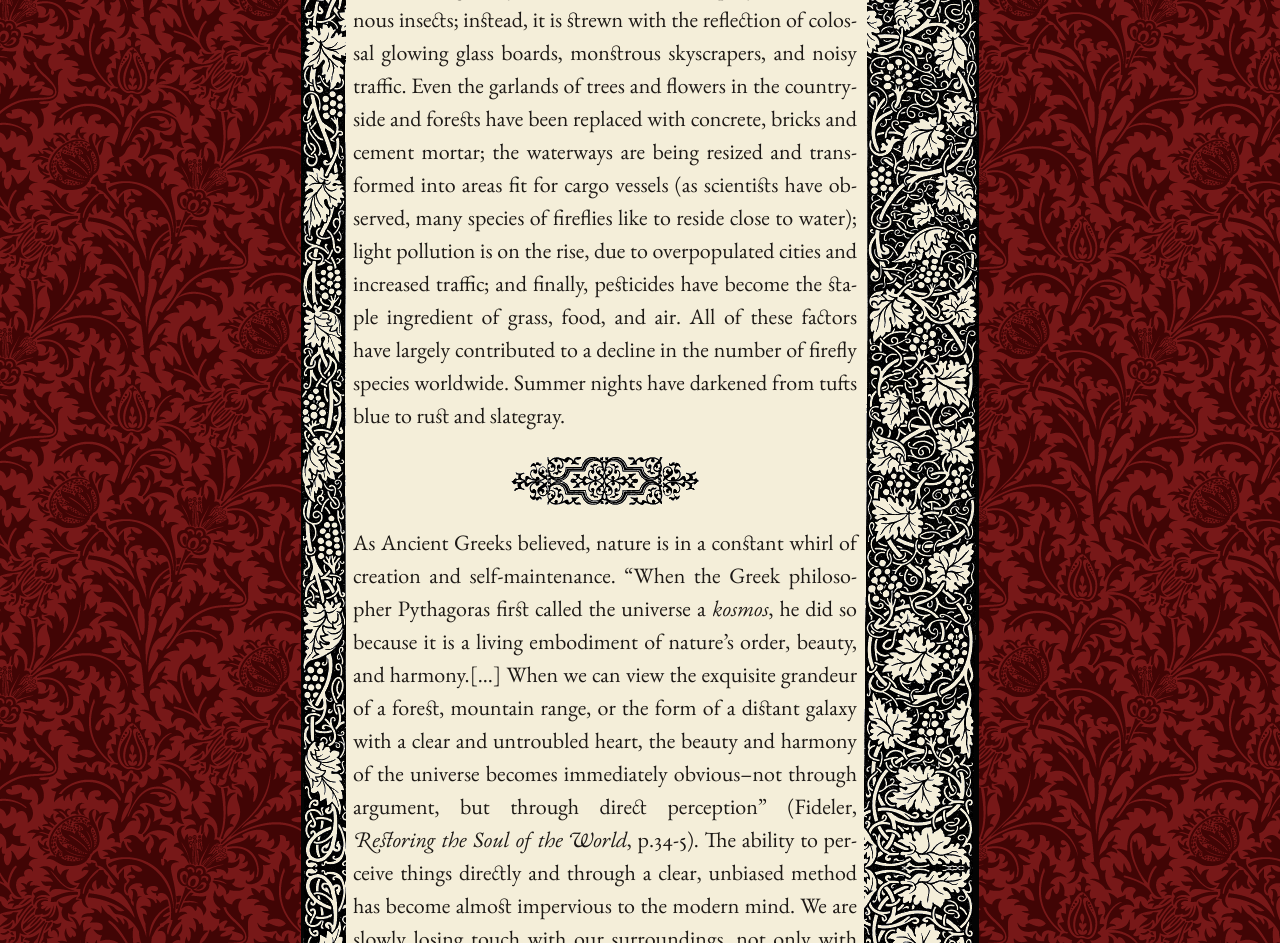
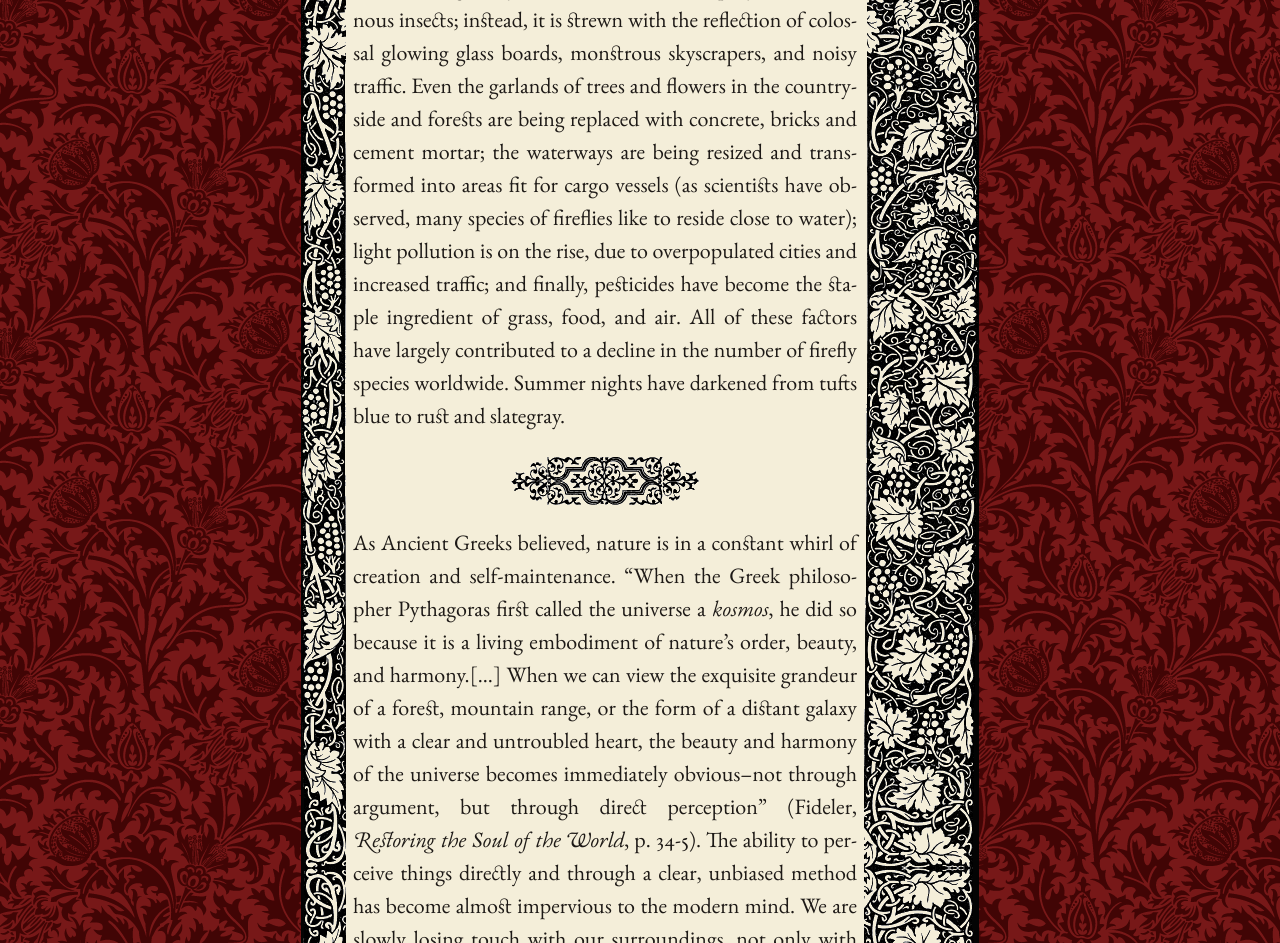
Before and after one commit to mpasovic/majapasovic.org, a Jekyll site: the page built from _posts/2016-07-06-a-lamenting-song-for-fireflies-progressive-destruction-of-the-environment-and-its-consequences.md, in a window 1280 px wide and 1400 px high, scrolled down 2666 px. Shown: the part 414-1357 px from the top of the window. Built offline with Jekyll 4.4.1, drawn with Linux system fonts in a browser that asks for light colours; nearby versions of some CDN libraries; some of the changed text lies outside the part shown.

Commit message:
Updated 2016-07-06-a-lamenting-song-for-fireflies-progressive-destruction-of-the-environment-and-its-consequences.md

```diff
--- a/_posts/2016-07-06-a-lamenting-song-for-fireflies-progressive-destruction-of-the-environment-and-its-consequences.md
+++ b/_posts/2016-07-06-a-lamenting-song-for-fireflies-progressive-destruction-of-the-environment-and-its-consequences.md
@@ -23,12 +23,12 @@
    A path in the forest, lit by a swarm of fireflies at night.
 
 *****
-As a child, I wondered if fireflies came out at night from a mysterious land/habitat, invisible to humans. A never-ending stream of questions titillated my youthful imagination: "How could I reach their habitat? Even if there was a way to reach it, would I be welcomed into their *community*? Would they be able to pass on their magical skill of lighting up darkness to someone who is *different*? What if they didn't like me enough, and decided to banish me from their luminous swarm?" But little did my foolish mind back then know that these luminous creatures would dwindle in number in the span of a few decades only. Even more so, that things would be completely reversed and that I would never get a chance to be a part of the swarm. This was not due to the decision made by fireflies. There were things more apprehensive and disturbing to think of, inconceivable to a child's mind. As I was growing older I came to learn that the *children of today and tomorrow* will most likely grow up not knowing of the beauty and magic of fireflies. This is mainly due to a morbid need of the *homo sapiens* to take apart, ruin, transform, measure, build, trash and dispose of things, living beings, and natural habitats. And all this for the sake of realizing perishable material gain and exercising supremacy over the world of nature.
+As a child, I wondered if fireflies came out at night from a mysterious land/habitat, invisible to humans. A never-ending stream of questions titillated my youthful imagination: "How could I reach their habitat? Even if there was a way to reach it, would I be welcomed into their *community*? Would they be able to pass on their magical skill of lighting up darkness to someone who is *different*? What if they didn't like me enough and decided to banish me from their luminous swarm?" But little did my foolish mind back then know that these luminous creatures would dwindle in number in the span of a few decades only. Even more so, that things would be completely reversed and that I would never get a chance to be a part of the swarm. This was not due to the decision made by fireflies. There were things more apprehensive and disturbing to think of, inconceivable to a child's mind. As I was growing older I came to learn that the *children of today and tomorrow* will most likely grow up not knowing of the beauty and magic of fireflies. This is mainly due to a morbid need of the *homo sapiens* to take apart, ruin, transform, measure, build, trash and dispose of things, living beings, and natural habitats. And all this for the sake of realizing perishable material gain and exercising supremacy over the world of nature.
 
-Then, one day--after the childhood age has reached the end--reality hits us with its cruel truth: the summer nights that we used to know have changed substantially, and fireflies have started to gradually abandon the human race. Now, the night sky in the cities is not lit up by these luminous insects; instead, it is strewn with the reflection of colossal glowing glass boards, monstrous skyscrapers, and noisy traffic. Even the garlands of trees and flowers in the countryside and forests have been replaced with concrete, bricks and cement mortar; the waterways are being resized and transformed into areas fit for cargo vessels (as scientists have observed, many species of fireflies like to reside close to water); light pollution is on the rise, due to overpopulated cities and increased traffic; and finally, pesticides have become the staple ingredient of grass, food, and air. All of these factors have largely contributed to a decline in the number of firefly species worldwide. Summer nights have darkened from tufts blue to rust and slategray.
+Then, one day--after the childhood age has reached the end--reality hits us with its cruel truth: the summer nights that we used to know have changed substantially, and fireflies have started to gradually abandon the human race. Now, the night sky in the cities is not lit up by these luminous insects; instead, it is strewn with the reflection of colossal glowing glass boards, monstrous skyscrapers, and noisy traffic. Even the garlands of trees and flowers in the countryside and forests are being replaced with concrete, bricks and cement mortar; the waterways are being resized and transformed into areas fit for cargo vessels (as scientists have observed, many species of fireflies like to reside close to water); light pollution is on the rise, due to overpopulated cities and increased traffic; and finally, pesticides have become the staple ingredient of grass, food, and air. All of these factors have largely contributed to a decline in the number of firefly species worldwide. Summer nights have darkened from tufts blue to rust and slategray.
 
 *****
-As Ancient Greeks believed, nature is in a constant whirl of creation and self-maintenance. "When the Greek philosopher Pythagoras first called the universe a *kosmos*, he did so because it is a living embodiment of nature's order, beauty, and harmony.[...] When we can view the exquisite grandeur of a forest, mountain range, or the form of a distant galaxy with a clear and untroubled heart, the beauty and harmony of the universe becomes immediately obvious--not through argument, but through direct perception" (Fideler, *Restoring the Soul of the World*, p.34-5). The ability to perceive things directly and through a clear, unbiased method has become almost impervious to the modern mind. We are slowly losing touch with our surroundings, not only with the world of nature, but also with most things playing out around us. We are even losing touch with basic human contact. Some would blame the swift development of technology, but I prefer to believe that our lives have become faster and utterly dreary due to an intensified need to accumulate and spend more money. Spending time in nature or with our loved ones is now replaced by an obsessive pursuit of *numbers printed on a piece of paper* that can help us exercise relentless power and arrogance.
+As Ancient Greeks believed, nature is in a constant whirl of creation and self-maintenance. "When the Greek philosopher Pythagoras first called the universe a *kosmos*, he did so because it is a living embodiment of nature's order, beauty, and harmony.[...] When we can view the exquisite grandeur of a forest, mountain range, or the form of a distant galaxy with a clear and untroubled heart, the beauty and harmony of the universe becomes immediately obvious--not through argument, but through direct perception" (Fideler, *Restoring the Soul of the World*, p. 34-5). The ability to perceive things directly and through a clear, unbiased method has become almost impervious to the modern mind. We are slowly losing touch with our surroundings, not only with the world of nature, but also with most things playing out around us. We are even losing touch with basic human contact. Some would blame the swift development of technology, but I prefer to believe that our lives have become faster and utterly dreary due to an intensified need to accumulate and spend more money. Spending time in nature or with our loved ones is now replaced by an obsessive pursuit of *numbers printed on a piece of paper* that can help us exercise relentless power and arrogance.
 
 Consequently, the desire for more money results in more development and heigthened urbanization.
 
```
